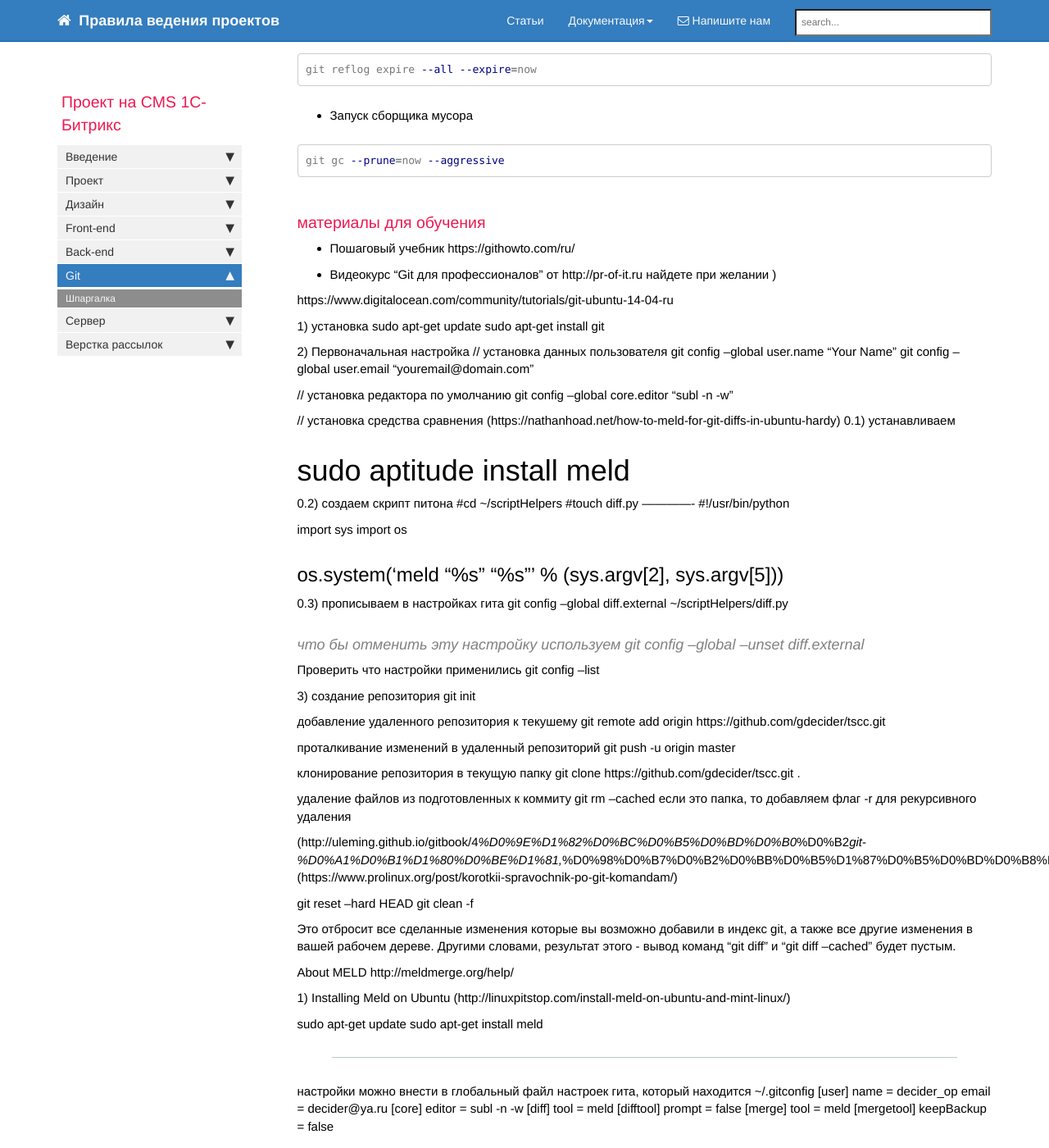
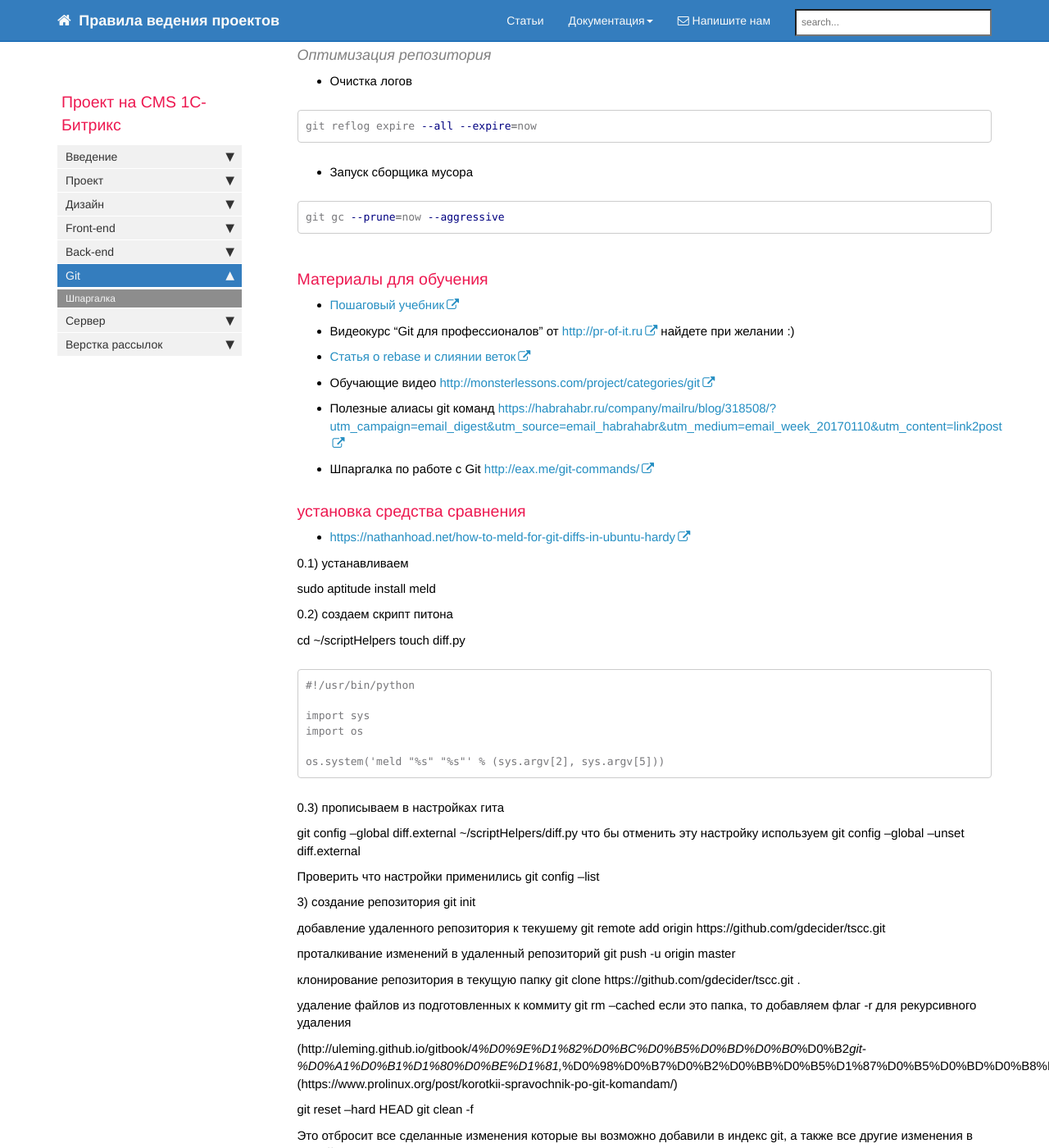
Before and after one commit to gdecider/gdecider.github.io, a Jekyll site: the page built from pages/bx/bx_git-shpora.md, in a window 1280 px wide and 1400 px high, scrolled down 8505 px. Shown: the whole window at 82% size. Built offline with Jekyll 4.4.1, drawn with Linux system fonts in a browser that asks for light colours; nearby versions of some CDN libraries; comment, search, counter and statistics services are not loaded; some of the changed text lies outside the part shown.

Commit message:
Update bx_git-shpora.md

````diff
--- a/pages/bx/bx_git-shpora.md
+++ b/pages/bx/bx_git-shpora.md
@@ -9,6 +9,13 @@ toc: true
 ---
 
 ## Git Список часто используемых команд
+
+### Установка
+
+```bash
+sudo apt-get update
+sudo apt-get install git
+```
 
 ### Рекомендуемые утилиты
 
@@ -422,43 +429,41 @@ git reflog expire --all --expire=now
 git gc --prune=now --aggressive
 ```
 
-### материалы для обучения
+### Материалы для обучения
 
-* Пошаговый учебник https://githowto.com/ru/
+* [Пошаговый учебник](https://githowto.com/ru/)
+* Видеокурс "Git для профессионалов" от [http://pr-of-it.ru](http://pr-of-it.ru) найдете при желании :)
+* [Статья о rebase и слиянии веток](https://habrahabr.ru/post/161009/)
+* Обучающие видео [http://monsterlessons.com/project/categories/git](http://monsterlessons.com/project/categories/git)
+* Полезные алиасы git команд [https://habrahabr.ru/company/mailru/blog/318508/?utm_campaign=email_digest&utm_source=email_habrahabr&utm_medium=email_week_20170110&utm_content=link2post](https://habrahabr.ru/company/mailru/blog/318508/?utm_campaign=email_digest&utm_source=email_habrahabr&utm_medium=email_week_20170110&utm_content=link2post)
+* Шпаргалка по работе с Git [http://eax.me/git-commands/](http://eax.me/git-commands/)
 
-* Видеокурс "Git для профессионалов" от http://pr-of-it.ru найдете при желании )
+### установка средства сравнения
 
-https://www.digitalocean.com/community/tutorials/git-ubuntu-14-04-ru
+* [https://nathanhoad.net/how-to-meld-for-git-diffs-in-ubuntu-hardy](https://nathanhoad.net/how-to-meld-for-git-diffs-in-ubuntu-hardy)
 
-1) установка
-sudo apt-get update
-sudo apt-get install git
+0.1) устанавливаем
 
-2) Первоначальная настройка
-// установка данных пользователя
-git config --global user.name "Your Name"
-git config --global user.email "youremail@domain.com"
+sudo aptitude install meld
 
-// установка редактора по умолчанию
-git config --global core.editor "subl -n -w"
+0.2) создаем скрипт питона
 
-// установка средства сравнения (https://nathanhoad.net/how-to-meld-for-git-diffs-in-ubuntu-hardy)
-0.1) устанавливаем
-# sudo aptitude install meld
-0.2) создаем скрипт питона
-#cd ~/scriptHelpers
-#touch diff.py
--------------
+cd ~/scriptHelpers
+touch diff.py
+
+```
 #!/usr/bin/python
 
 import sys
 import os
 
 os.system('meld "%s" "%s"' % (sys.argv[2], sys.argv[5]))
--------------
+```
+
 0.3) прописываем в настройках гита
+
 git config --global diff.external ~/scriptHelpers/diff.py
-#### что бы отменить эту настройку используем git config --global --unset diff.external
+что бы отменить эту настройку используем git config --global --unset diff.external
 
 Проверить что настройки применились
 git config --list
@@ -494,7 +499,7 @@ About MELD http://meldmerge.org/help/
 sudo apt-get update
 sudo apt-get install meld
 
---------------
+```
 настройки можно внести в глобальный файл настроек гита, который находится ~/.gitconfig
 [user]
 	name = decider_op
@@ -510,7 +515,8 @@ sudo apt-get install meld
 [mergetool]
 	keepBackup = false
 
---------------------
+```
+
 или через команды
 
 git config --global diff.tool meld
@@ -567,16 +573,3 @@ ssh-copy-id <user_name>@<server_ip_on_domain>
 ```sh
 cat ~/.ssh/<your_ssh_key_name>.pub | ssh <user_name>@<server_ip_on_domain> "mkdir -p ~/.ssh && cat >>  ~/.ssh/authorized_keys"
 ```
-
-
-=== Обучающие видео
-http://monsterlessons.com/project/categories/git
-
-===
-// Полезные алиасы git команд
-https://habrahabr.ru/company/mailru/blog/318508/?utm_campaign=email_digest&utm_source=email_habrahabr&utm_medium=email_week_20170110&utm_content=link2post
-
-// Моя шпаргалка по работе с Git
-http://eax.me/git-commands/
-
-https://githowto.com/ru/
````
